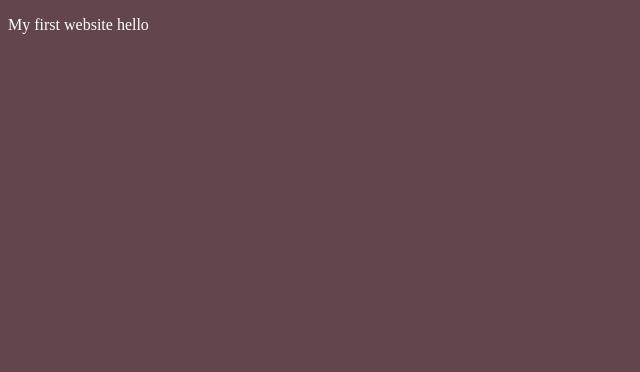
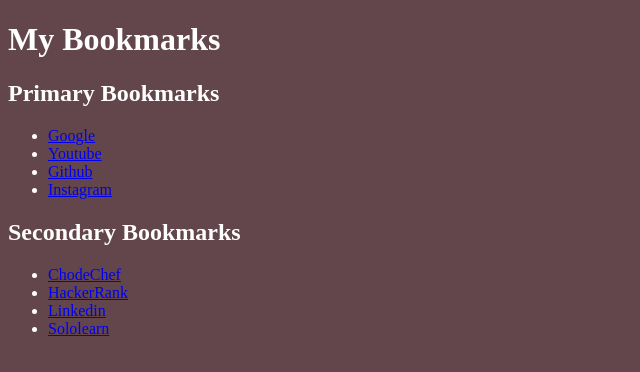
Before and after one commit to sonali1127/web-development, a plain HTML site: page web development/start.html in a window 1280 px wide. Shown: the whole page, without its empty margins (0-640 px from the left). Drawn offline with Linux system fonts and the light colour scheme.

Commit message:
Add files via upload

```diff
--- a/web development/start.html
+++ b/web development/start.html
@@ -1,14 +1,34 @@
 <!DOCTYPE html>
 <html lang="en">
+
 <head>
-    <meta charset="UTF-8">
-    <meta http-equiv="X-UA-Compatible" content="IE=edge">
-    <meta name="viewport" content="width=device-width, initial-scale=1.0">
-    <link rel="stylesheet" href="style.css">
-    <title>Document</title>
+    <meta charset="UTF-8" />
+    <meta http-equiv="X-UA-Compatible" content="IE=edge" />
+    <meta name="viewport" content="width=device-width, initial-scale=1.0" />
+    <link rel="stylesheet" href="style.css" />
+    <title>Bookmark Website</title>
 </head>
+
 <body>
-    <p>My first website hello </p>
-    <script src="script.js"></script>
+    <h1>My Bookmarks</h1>
+    <h2>Primary Bookmarks</h2>
+    <ul>
+        <li><a target="_blank" href="https://www.google.com/">Google</a>
+        </li>
+        <li><a target="_blank" href="https://www.youtube.com/">Youtube</a>
+        </li>
+        <li><a target="_blank" href="https://www.github.com/">Github</a>
+        </li>
+        <li><a target="_blank" href="https://www.instagram.com/">Instagram</a>
+        </li>
+    </ul>
+    <h2>Secondary Bookmarks</h2>
+    <ul>
+        <li><a target="_blank" href="https://www.codechef.com/">ChodeChef</a></li>
+        <li><a target="_blank" href="https://www.hackerrank.com/">HackerRank</a></li>
+        <li><a target="_blank" href="https://in.linkedin.com/">Linkedin</a></li>
+        <li><a target="_blank" href="https://www.sololearn.com/">Sololearn</a></li>
+    </ul>
 </body>
+
 </html>
```
